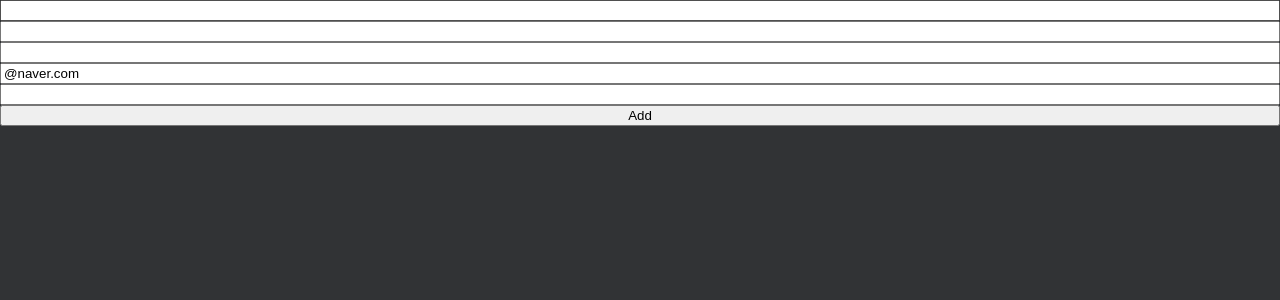
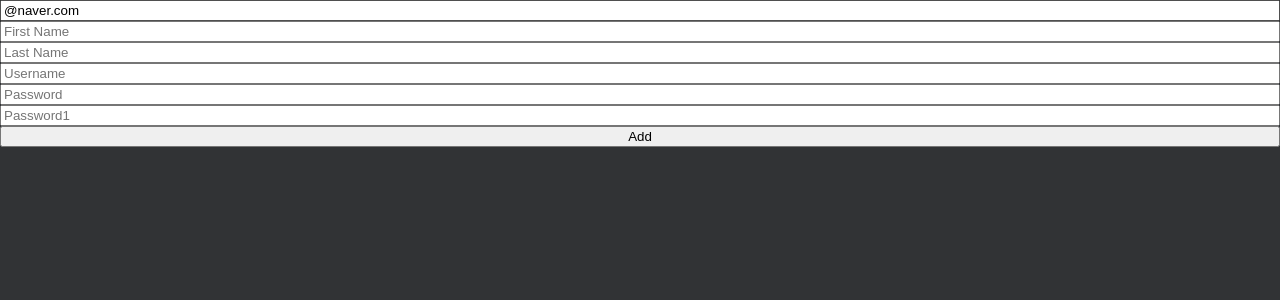
Before and after one commit to HyonHyonKOR/react-masterclass, a React (Create React App) app: page / in a window 1280 px wide. Shown: the top 300 px of the page. Built offline with nearby package versions, Linux system fonts and the light colour scheme.

Commit message:
feat:practice custom validation

```diff
--- a/src/ToDoList.tsx
+++ b/src/ToDoList.tsx
@@ -31,8 +31,14 @@ import { useForm } from "react-hook-form";
 //   );
 // };
 
-interface FormData {
-  [key: string]: string;
+interface IForm {
+  email: string;
+  firstName: string;
+  lastName: string;
+  username: string;
+  password: string;
+  password1: string;
+  extraError?: string;
 }
 
 const ToDoList = () => {
@@ -40,13 +46,23 @@ const ToDoList = () => {
     register,
     handleSubmit,
     formState: { errors },
-  } = useForm<FormData>({
+    setError,
+    setValue,
+  } = useForm<IForm>({
     defaultValues: {
       email: "@naver.com",
     },
   });
-  const onValid = (data: any) => {
-    console.log(data);
+  const onValid = (data: IForm) => {
+    if (data.password !== data.password1) {
+      setError(
+        "password1",
+        { message: "Password are not the same" },
+        { shouldFocus: true }
+      );
+    }
+
+    //setError("extraError", { message: "Server offline." });
   };
   return (
     <div>
@@ -55,29 +71,59 @@ const ToDoList = () => {
         onSubmit={handleSubmit(onValid)}
       >
         <input
-          {...register("you need to input id", {
-            required: true,
-            minLength: {
-              value: 5,
-              message: "your id is too short",
-            },
-          })}
-        />
-        <input {...register("pw1", { required: true })} />
-        <input {...register("pw2", { required: true })} />
-        <input
           {...register("email", {
-            required: "you need to input email",
+            required: "Email is required",
             pattern: {
-              value: /^[A-Za-z0-9._%+-]+@naver\.com$/,
+              value: /^[A-Za-z0-9._%+-]+@naver.com$/,
               message: "Only naver.com emails allowed",
             },
           })}
           placeholder="Email"
         />
         <span>{errors?.email?.message}</span>
-        <input {...register("mobile", { required: true })} />
+        <input
+          {...register("firstName", {
+            required: "write here",
+            validate: {
+              noNico: async (value) =>
+                value.includes("nico") ? "no nicos allowed" : true,
+              noNick: (value) =>
+                value.includes("nick") ? "no nick allowed" : true,
+            },
+          })}
+          placeholder="First Name"
+        />
+        <span>{errors?.firstName?.message}</span>
+        <input
+          {...register("lastName", {
+            required: "write here",
+          })}
+          placeholder="Last Name"
+        />
+        <span>{errors?.lastName?.message}</span>
+        <input
+          {...register("username", { required: "write here", minLength: 10 })}
+          placeholder="Username"
+        />
+        <span>{errors?.username?.message}</span>
+        <input
+          {...register("password", { required: "write here", minLength: 5 })}
+          placeholder="Password"
+        />
+        <span>{errors?.password?.message}</span>
+        <input
+          {...register("password1", {
+            required: "Password is required",
+            minLength: {
+              value: 5,
+              message: "Your password is too short.",
+            },
+          })}
+          placeholder="Password1"
+        />
+        <span>{errors?.password1?.message}</span>
         <button>Add</button>
+        <span>{errors?.extraError?.message}</span>
       </form>
     </div>
   );
```
